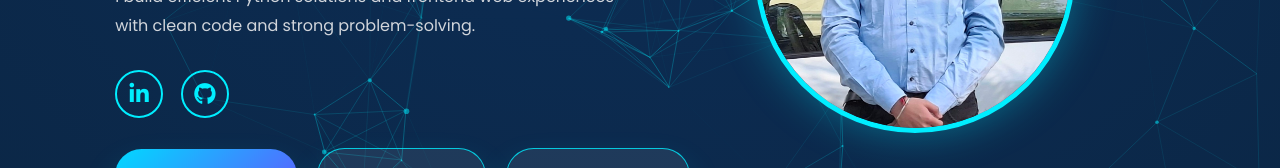
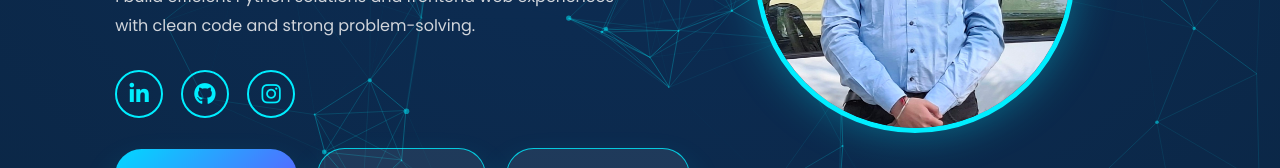
Before and after one commit to Tanishq-Mittal/portfolio, a plain HTML site: page index.html in a window 1280 px wide. Shown: the part 444-612 px from the top of the page. Drawn offline with nearby package versions, Linux system fonts and the light colour scheme.

Commit message:
Update index.html

```diff
--- a/index.html
+++ b/index.html
@@ -70,6 +70,10 @@
 
         <a href="https://github.com/Tanishq-Mittal" target="_blank">
           <i class="fab fa-github"></i>
+        </a>
+
+        <a href="https://www.instagram.com/mittaltanishq0607" target="_blank">
+          <i class="fab fa-instagram"></i>
         </a>
       </div>
 
```
